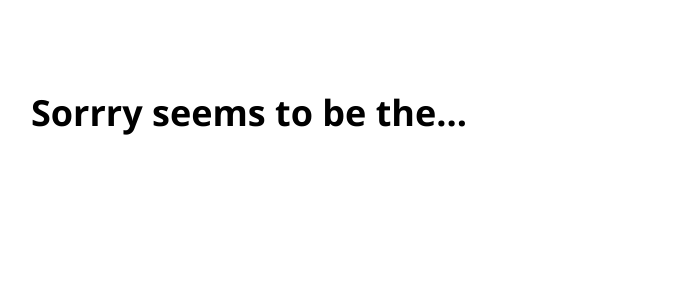
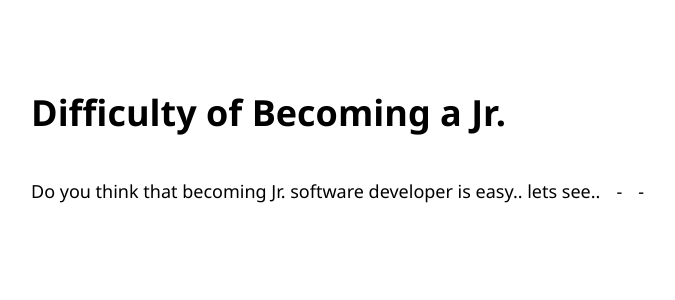
Before and after one commit to so2turk/baby-connect, a React (Create React App) app: page /article/become-a-jr in a window 1280 px wide. Shown: the top 300 px of the page, without its empty margins (259-934 px from the left). Built offline with nearby package versions, Linux system fonts and the light colour scheme.

Commit message:
Add dynamic article list and article pages based on article content page

```diff
--- a/src/App.js
+++ b/src/App.js
@@ -2,6 +2,8 @@ import { BrowserRouter as Router, Routes, Route } from 'react-router-dom'
 import './App.css';
 import HomePage from './pages/home';
 import About from './pages/about';
+import ArticlePage from './pages/article';
+import ArticleListPage from './pages/article-list-page';
 import Err404 from './pages/err404';
 
 function App() {
@@ -12,6 +14,8 @@ function App() {
           <Routes>
             <Route path="/" element={<HomePage/>} exact />
             <Route path="/about" element={<About/>} />
+            <Route path="/article-list-page" element={<ArticleListPage/>} />
+            <Route path="/article/:name" element={<ArticlePage/>} />
             <Route path='*' element={<Err404/>} />
           </Routes>
         </div>
--- /dev/null
+++ b/src/pages/article-content.js
@@ -0,0 +1,23 @@
+const articles = [
+  {
+      name: 'learn-react',
+      title: 'Learn React',
+      content: [
+          `Welcome.. Learn React without spending any money..`,
+      ]
+  },    {
+      name: 'learn-node',
+      title: 'Build a Node Server effortlessly',
+      content: [
+          `Welcome.. Build a serve based on Node.. of course if you have a basic knowledge of JS..!!`,
+      ]
+  },     {
+      name: 'become-a-jr',
+      title: 'Difficulty of Becoming a Jr.',
+      content: [
+          `Do you think that becoming Jr. software developer is easy.. lets see..`,
+      ]
+  },
+];
+
+export default articles;
--- /dev/null
+++ b/src/pages/article-list-page.js
@@ -0,0 +1,20 @@
+import React from "react";
+import articleContent from './article-content'
+import { Link } from "react-router-dom";
+
+const ArticleListPage = () => (
+  <>
+    <h1>Articles</h1>
+    { articleContent.map((a, key) => {
+      return (
+        <Link className='article-list-item' key={ key } to={ `/article/${ a.name }` }>
+          <h3>{ a.title }</h3>
+
+          <p>{ a.content[0].substring(0,100)}..</p>
+        </Link>
+    )})}
+
+  </>
+)
+
+export default ArticleListPage;
--- /dev/null
+++ b/src/pages/article.js
@@ -0,0 +1,22 @@
+import React from "react";
+import { useParams } from "react-router-dom";
+import articleContent from './article-content'
+
+const ArticlePage = () => {
+  const { name } = useParams()
+  const article = articleContent.find(a => a.name === name)
+  if(!article) return <h1>Article '{ name }' does not exist..</h1>
+
+  return (
+    <>
+      <h1>{ article.title }</h1>
+      { article.content.map((paragraph, key) => {
+        return <p key={ key }>{ paragraph }</p>
+      })}
+      <p>-</p>
+      <p>-</p>
+    </>
+  )
+  }
+
+export default ArticlePage;
```
